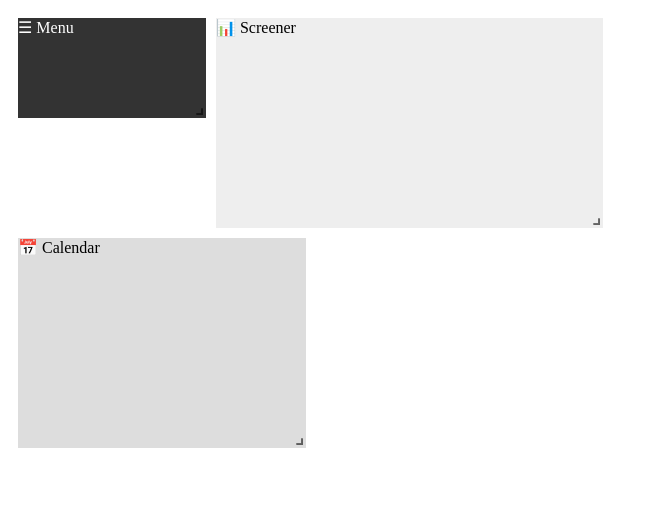
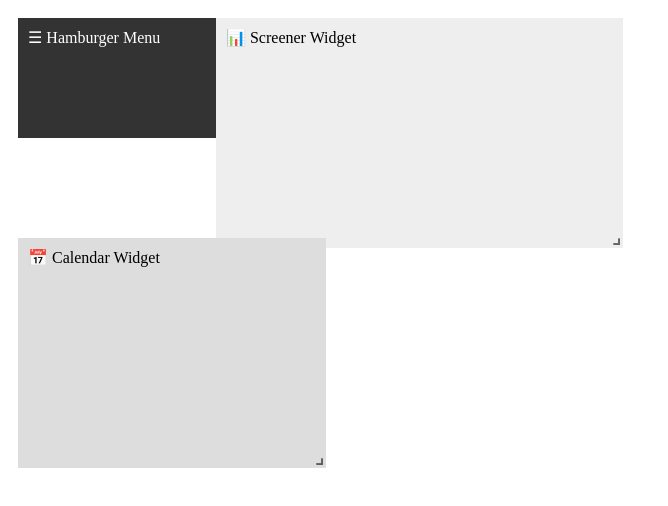
Before and after one commit to oddradar/bonfire-investments, a React (Vite) app in the folder frontend/: page / in a window 1280 px wide. Shown: the top 506 px of the page, without its empty margins (0-668 px from the left). Built offline with nearby package versions, Linux system fonts and the light colour scheme.

Commit message:
got rid of alt code layout

```diff
--- a/frontend/src/components/Dashboard.jsx
+++ b/frontend/src/components/Dashboard.jsx
@@ -1,4 +1,4 @@
-// Import React and useState hook for managing layout state
+// Import React and the useState hook to manage layout state
 import React, { useState } from "react";
 
 // Import the GridLayout component from react-grid-layout
@@ -8,38 +8,57 @@ import GridLayout from "react-grid-layout";
 import "react-grid-layout/css/styles.css";
 import "react-resizable/css/styles.css";
 
-// Dashboard component: renders a draggable, resizable grid of widgets
+// Define and export the Dashboard component
 export default function Dashboard() {
-  // Define initial layout: each item has an id (i), position (x, y), width (w), and height (h)
+  // Initial layout state: defines position and size of each widget
   const [layout, setLayout] = useState([
-    { i: "menu", x: 0, y: 0, w: 2, h: 1 },       // Hamburger menu widget
-    { i: "screener", x: 2, y: 0, w: 4, h: 2 },   // Stock screener widget
-    { i: "calendar", x: 0, y: 1, w: 3, h: 2 },   // Calendar widget
+    {
+      i: "menu",    // Unique ID for the hamburger menu widget
+      x: 0,         // Column position (0 = far left)
+      y: 0,         // Row position (0 = top)
+      w: 2,         // Width in grid columns
+      h: 1          // Height in grid rows
+    },
+    {
+      i: "screener", // Unique ID for the screener widget
+      x: 2,
+      y: 0,
+      w: 4,
+      h: 2
+    },
+    {
+      i: "calendar", // Unique ID for the calendar widget
+      x: 0,
+      y: 1,
+      w: 3,
+      h: 2
+    }
   ]);
 
-  // Render the grid layout with draggable/resizable widgets
+  // Render the draggable/resizable grid layout
   return (
     <GridLayout
-      className="layout"          // CSS class for styling
+      className="layout"          // CSS class for styling the grid
       layout={layout}             // Current layout state
       cols={12}                   // Total number of columns in the grid
-      rowHeight={100}             // Height of each grid row (in pixels)
-      width={1200}                // Total width of the grid (in pixels)
-      onLayoutChange={(newLayout) => setLayout(newLayout)} // Update layout when widgets are moved/resized
+      rowHeight={100}             // Height of each row in pixels
+      width={1200}                // Total width of the grid in pixels
+      onLayoutChange={(newLayout) => setLayout(newLayout)} // Update layout when widgets move/resize
     >
-      {/* Hamburger menu widget (draggable) */}
-      <div key="menu" style={{ background: "#333", color: "#fff" }}>
-        ☰ Menu
+      {/* Hamburger menu widget */}
+      <div key="menu" style={{ background: "#333", color: "#fff", padding: "10px" }}>
+        {/* Unicode hamburger icon */}
+        ☰ Hamburger Menu
       </div>
 
-      {/* Screener widget (draggable) */}
-      <div key="screener" style={{ background: "#eee" }}>
-        📊 Screener
+      {/* Screener widget */}
+      <div key="screener" style={{ background: "#eee", padding: "10px" }}>
+        📊 Screener Widget
       </div>
 
-      {/* Calendar widget (draggable) */}
-      <div key="calendar" style={{ background: "#ddd" }}>
-        📅 Calendar
+      {/* Calendar widget */}
+      <div key="calendar" style={{ background: "#ddd", padding: "10px" }}>
+        📅 Calendar Widget
       </div>
     </GridLayout>
   );
```
Also changed, not shown: frontend/src/components/DashboardAlt.jsx (deleted, +0 -65 lines).
